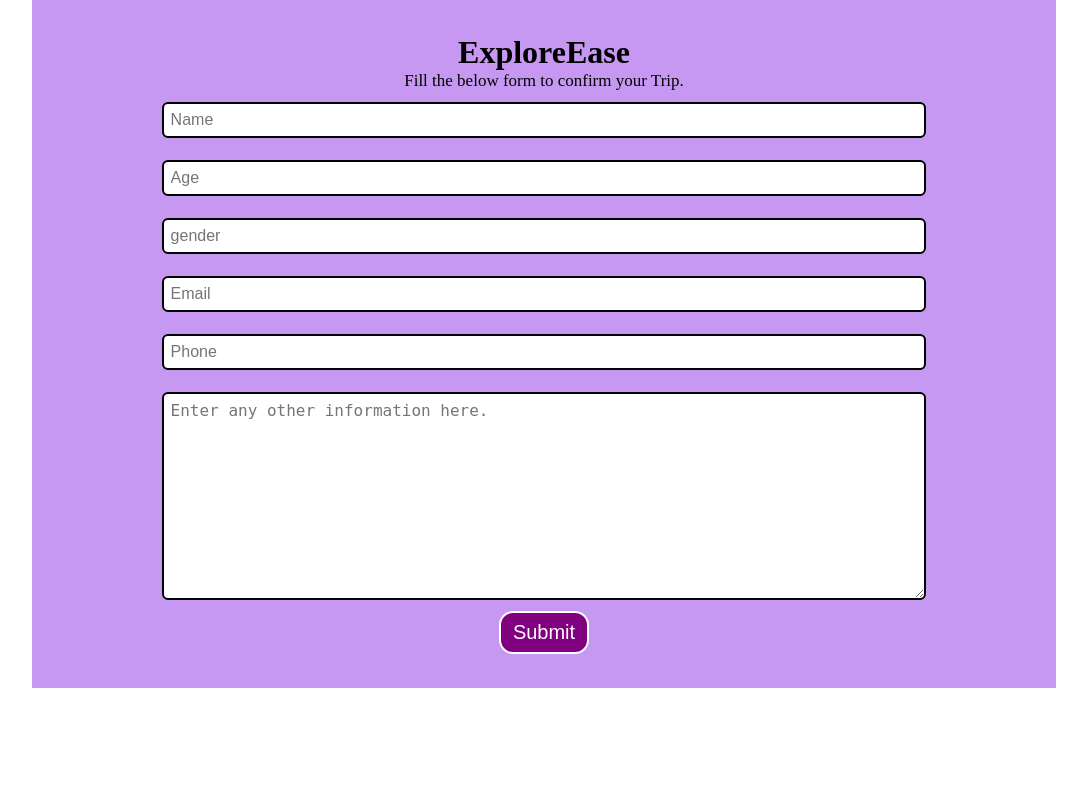
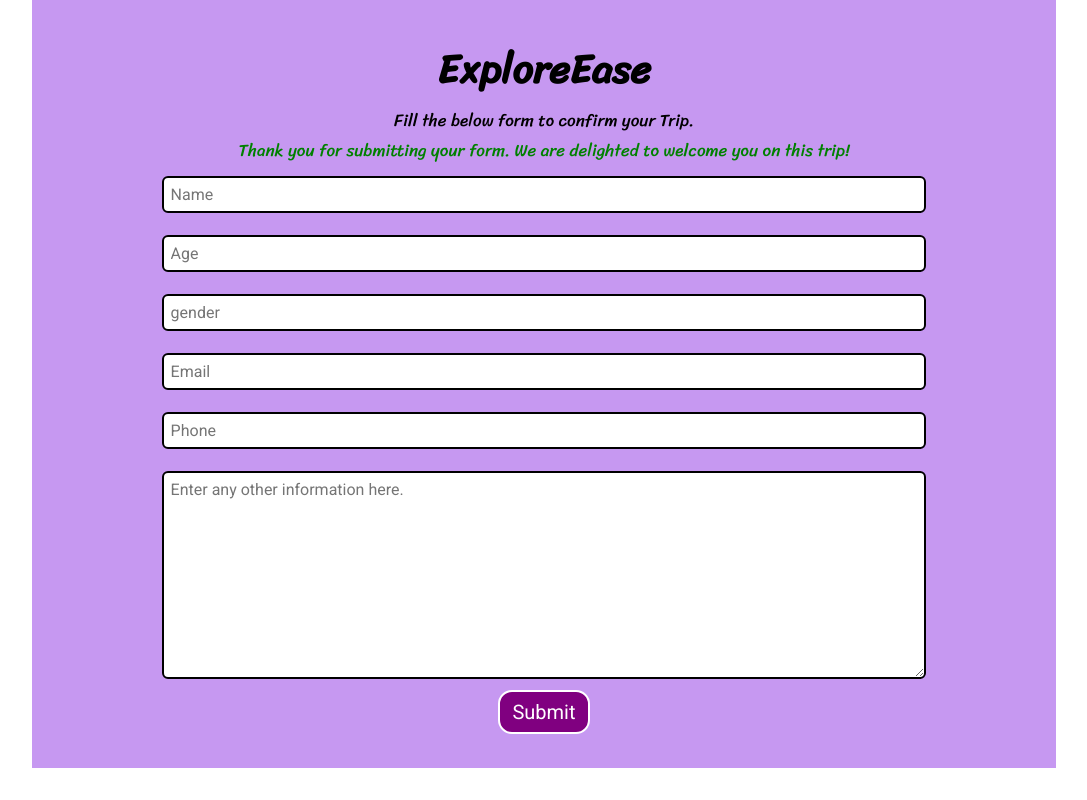
Before and after one commit to shivankushsingh09/ExploreEase, a PHP site: page / in a window 1280 px wide. Shown: the whole page, without its empty margins (96-1183 px from the left). Run offline with PHP 8.4, Linux system fonts and the light colour scheme.

Commit message:
Update the Code

```diff
--- a/assets/css/style.css
+++ b/assets/css/style.css
@@ -2,6 +2,7 @@
   margin: 0;
   padding: 0;
   box-sizing: border-box;
+  font-family: "Roboto", sans-serif;
 }
 
 .container {
@@ -11,13 +12,16 @@
   margin: auto;
 }
 
-.container h1,
-p {
+.container h1 {
   text-align: center;
+  font-family: "Sriracha", cursive;
+  font-size: 40px;
 }
 
 p {
   font-size: 17px;
+  text-align: center;
+  font-family: "Sriracha", cursive;
 }
 
 input,
@@ -47,3 +51,14 @@ form {
   border-radius: 14px;
   cursor: pointer;
 }
+
+.bg {
+  width: 100%;
+  position: absolute;
+  z-index: -1;
+  opacity: 0.8;
+}
+
+.submitMsg {
+  color: green;
+}
--- a/index.html
+++ b/index.html
@@ -5,14 +5,18 @@
     <meta charset="UTF-8">
     <meta http-equiv="X-UA-Compatible" content="IE=edge">
     <meta name="viewport" content="width=device-width, initial-scale=1.0">
+    <link rel="stylesheet" href="https://fonts.googleapis.com/css?family=Roboto|Sriracha&display=swap" rel="stylesheet">
     <title>ExploreEase</title>
+
     <link rel="stylesheet" href="/assets/css/style.css">
 </head>
 
 <body>
+    <!-- <img class="bg" src="/assets/img" alt="Background Image"> -->
     <div class="container">
         <h1>ExploreEase</h1>
         <p>Fill the below form to confirm your Trip.</p>
+        <p class="submitMsg">Thank you for submitting your form. We are delighted to welcome you on this trip!</p>
         <form action="index.php" method="post">
             <input type="text" name="name" id="name" placeholder="Name">
             <input type="text" name="age" id="age" placeholder="Age">
```
Also changed, not shown: assets/img/bg.png (added).
